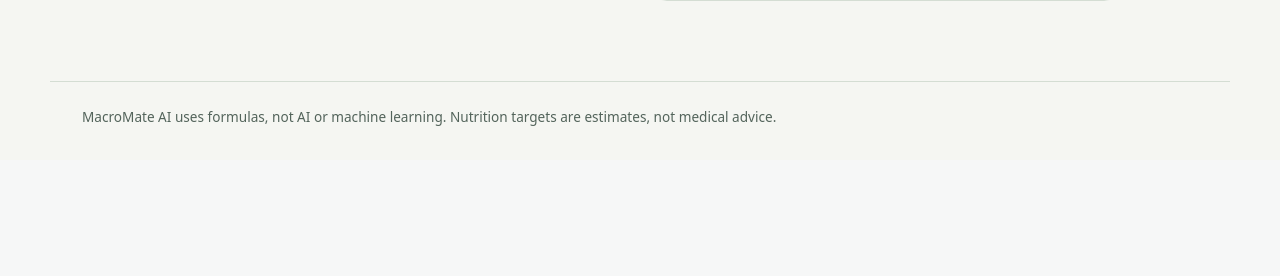
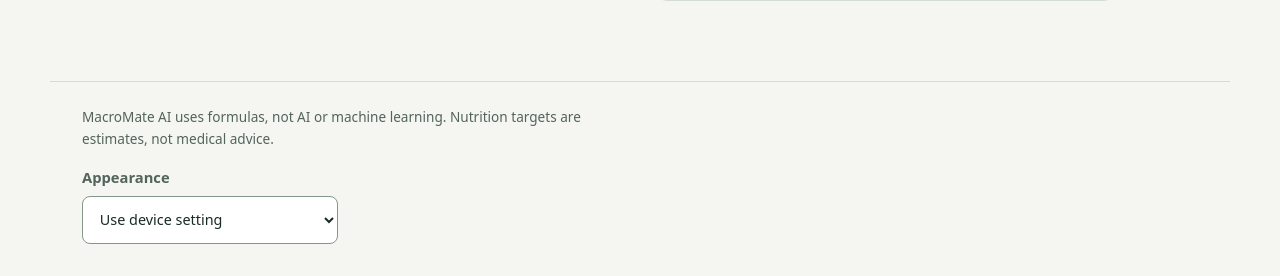
Before and after one commit to deepak050805/Macromate-AI, a Flask app: page /otp in a window 1280 px wide. Shown: the part 863-1139 px from the top of the page. Before the commit the page ends 989 px from the top, so only its background shows below. Run offline with Flask 3, Linux system fonts and the light colour scheme; parts of the project's set-up code (start-up, migrations or seed data) failed here and were passed over.

Commit message:
feat(ui): support accessible light and dark appearance preferences

```diff
--- a/app/static/css/app.css
+++ b/app/static/css/app.css
@@ -9,6 +9,10 @@
   --soft: #e9f0e7;
   --border: #d4ddd3;
   --danger: #a32929;
+  --on-accent: #fff;
+  --input-border: #85978a;
+  --focus: #925c09;
+  --danger-soft: #fff0ed;
   --radius: 16px;
   --space: 1.5rem;
   font:
@@ -50,7 +54,7 @@ button,
   justify-content: center;
   gap: 0.5rem;
   padding: 0.65rem 1.15rem;
-  color: white;
+  color: var(--on-accent);
   background: var(--accent);
   border: 1px solid var(--accent);
   border-radius: 9px;
@@ -65,7 +69,7 @@ button,
 button:hover,
 .button:hover {
   background: var(--accent-hover);
-  color: white;
+  color: var(--on-accent);
 }
 button:disabled {
   cursor: wait;
@@ -82,15 +86,15 @@ button:disabled {
 }
 .danger {
   color: var(--danger);
-  background: white;
+  background: var(--surface);
   border-color: var(--border);
 }
 .danger:hover {
-  background: #fff0ed;
+  background: var(--danger-soft);
   color: var(--danger);
 }
 :focus-visible {
-  outline: 3px solid #925c09;
+  outline: 3px solid var(--focus);
   outline-offset: 4px;
 }
 .skip-link {
@@ -98,7 +102,7 @@ button:disabled {
   top: -100px;
   left: 1rem;
   z-index: 5;
-  background: white;
+  background: var(--surface);
   padding: 0.75rem;
 }
 .skip-link:focus {
@@ -296,14 +300,14 @@ input,
 select {
   width: 100%;
   min-height: 48px;
-  border: 1px solid #85978a;
+  border: 1px solid var(--input-border);
   border-radius: 8px;
   padding: 0.65rem 0.8rem;
   color: var(--ink);
-  background: white;
+  background: var(--surface);
 }
 input:invalid:not(:placeholder-shown):not(:focus) {
-  border-color: #85978a;
+  border-color: var(--input-border);
 }
 .status {
   min-height: 1.6em;
--- /dev/null
+++ b/app/static/css/themes.css
@@ -0,0 +1,41 @@
+@media (prefers-color-scheme: dark) {
+  :root:not([data-theme="light"]) {
+    color-scheme: dark;
+    --background: #101b15;
+    --surface: #19291f;
+    --ink: #eaf2ed;
+    --muted: #b1c2b7;
+    --accent: #a1dfbb;
+    --accent-hover: #c0efd2;
+    --soft: #20392b;
+    --border: #3c5546;
+    --danger: #ffaaaa;
+    --on-accent: #10271a;
+    --input-border: #819b88;
+    --focus: #ffca70;
+    --danger-soft: #432727;
+  }
+}
+:root[data-theme="dark"] {
+  color-scheme: dark;
+  --background: #101b15;
+  --surface: #19291f;
+  --ink: #eaf2ed;
+  --muted: #b1c2b7;
+  --accent: #a1dfbb;
+  --accent-hover: #c0efd2;
+  --soft: #20392b;
+  --border: #3c5546;
+  --danger: #ffaaaa;
+  --on-accent: #10271a;
+  --input-border: #819b88;
+  --focus: #ffca70;
+  --danger-soft: #432727;
+}
+.appearance-control {
+  margin-top: 1rem;
+  max-width: 16rem;
+}
+.appearance-control select {
+  font-size: 0.9rem;
+}
--- /dev/null
+++ b/app/static/js/theme.js
@@ -0,0 +1,31 @@
+(() => {
+  const key = "macromate-theme";
+  let choice = "system";
+  let select;
+  function apply(value) {
+    choice = value === "light" || value === "dark" ? value : "system";
+    if (choice === "system") delete document.documentElement.dataset.theme;
+    else document.documentElement.dataset.theme = choice;
+    if (select) select.value = choice;
+  }
+  try { apply(localStorage.getItem(key)); } catch { apply("system"); }
+  function initialize() {
+    select = document.querySelector("#appearance");
+    if (!select) return;
+    select.value = choice;
+    document.querySelector("#appearance-control").hidden = false;
+    select.addEventListener("change", () => {
+      apply(select.value);
+      try {
+        if (choice === "system") localStorage.removeItem(key);
+        else localStorage.setItem(key, choice);
+      } catch { /* Appearance still works for this document when storage is unavailable. */ }
+    });
+  }
+  window.addEventListener("storage", (event) => {
+    if (event.key === key || event.key === null) apply(event.newValue);
+  });
+  if (document.readyState === "loading")
+    document.addEventListener("DOMContentLoaded", initialize, { once: true });
+  else initialize();
+})();
--- a/app/templates/base.html
+++ b/app/templates/base.html
@@ -6,7 +6,9 @@
     <meta name="csrf-token" content="{{ csrf_token() }}">
     <meta name="description" content="Estimate your daily nutrition targets and keep a simple record of your progress with MacroMate.">
     <title>{% block title %}MacroMate · A clearer path to your goals{% endblock %}</title>
+    <script src="{{ url_for('static', filename='js/theme.js') }}"></script>
     <link rel="stylesheet" href="{{ url_for('static', filename='css/app.css') }}">
+    <link rel="stylesheet" href="{{ url_for('static', filename='css/themes.css') }}">
     <script type="module" src="{{ url_for('static', filename='js/common.js') }}"></script>
     <script type="module" src="{{ url_for('static', filename='js/navigation.js') }}"></script>
     <script type="module" src="{{ url_for('static', filename='js/connectivity.js') }}"></script>
@@ -39,6 +41,6 @@
       {% if viewer %}<aside id="session-notice" class="session-notice" role="alert" hidden><p><strong>Your session has ended.</strong> Sign in again to continue. Keep any unsaved work before leaving this page.</p><a class="button secondary" href="/login">Sign in again</a></aside>{% endif %}
       {% block content %}{% endblock %}
     </main>
-    <footer class="site-footer">MacroMate AI uses formulas, not AI or machine learning. Nutrition targets are estimates, not medical advice.</footer>
+    <footer class="site-footer"><p>MacroMate AI uses formulas, not AI or machine learning. Nutrition targets are estimates, not medical advice.</p><div id="appearance-control" class="appearance-control" hidden><label for="appearance">Appearance</label><select id="appearance"><option value="system">Use device setting</option><option value="light">Light</option><option value="dark">Dark</option></select></div></footer>
   </body>
 </html>
```
Also changed, not shown: tests/browser/appearance.spec.mjs (added, +37 -0 lines).
